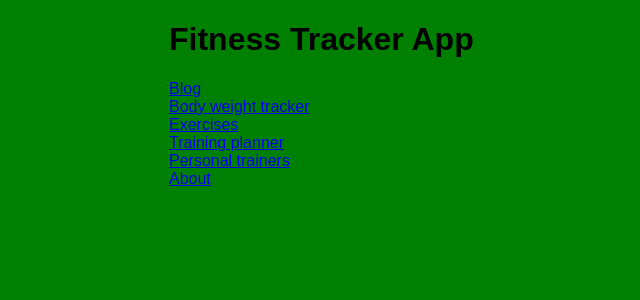
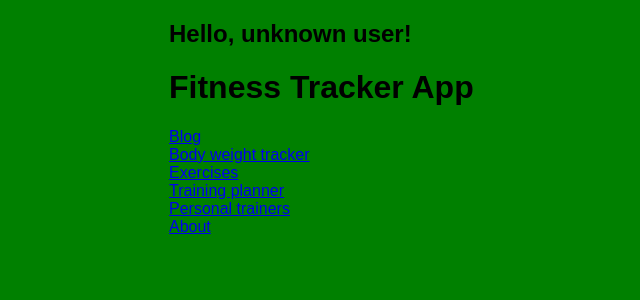
Before and after one commit to piotr-GG/fitness_tracker, a Flask app: page / in a window 1280 px wide. Shown: the part 46-346 px from the top of the page, without its empty margins (271-911 px from the left). Run offline with Flask 3, Linux system fonts and the light colour scheme.

Commit message:
Finished logging part, added welcoming message after logging in

```diff
--- a/ft_app/auth.py
+++ b/ft_app/auth.py
@@ -7,7 +7,7 @@ from werkzeug.security import check_password_hash, generate_password_hash
 
 from ft_app.forms import RegistrationForm, LoginForm
 from ft_app.models.dbc.database import db_session
-from ft_app.models.dbc.queries import check_if_user_exists
+from ft_app.models.dbc.queries import check_if_user_exists, get_user_by_id
 from ft_app.models.models import User
 
 bp = Blueprint('auth', __name__, url_prefix='/auth')
@@ -72,3 +72,13 @@ def register():
             for m in msg:
                 flash(m)
     return render_template("auth/register.html", form=form)
+
+
+@bp.before_app_request
+def load_logged_in_user():
+    user_id = session.get('user_id')
+
+    if user_id is None:
+        g.user = None
+    else:
+        g.user = get_user_by_id(user_id)
--- a/ft_app/models/dbc/queries.py
+++ b/ft_app/models/dbc/queries.py
@@ -1,3 +1,5 @@
+from sqlalchemy import select
+
 from ft_app.models.dbc.database import db_session
 from ft_app.models.models import User
 
@@ -18,3 +20,7 @@ def _user_exists_by_username(user: User):
 def _user_exists_by_email(user: User):
     q = db_session.query(User).filter(User.email == user.email)
     return db_session.execute(db_session.query(q.exists()))
+
+
+def get_user_by_id(user_id):
+    return db_session.execute(select(User).where(User.id == user_id)).fetchone().User
--- a/ft_app/templates/auth/user_panel.html
+++ b/ft_app/templates/auth/user_panel.html
@@ -9,6 +9,7 @@
         <h1>User panel options!</h1>
         {% if g.user %}
         <li>User panel 101</li>
+        <li><a href="{{ url_for('auth.logout') }}">Log Out</a></li>
         <li>Have fun and all good stuff</li>
         {% else %}
         <li><a href="{{ url_for('auth.login') }}">Log In</a></li>
--- a/ft_app/templates/index.html
+++ b/ft_app/templates/index.html
@@ -6,6 +6,11 @@
 
 {% block body %}
 <div class="content">
+   {% if g.user %}
+      <h2>Hello, {{ g.user.username }}!</h2>
+   {% else %}
+      <h2>Hello, unknown user!</h2>
+   {% endif %}
    <h1>Fitness Tracker App</h1>
    <a href="{{ url_for('blog.index') }}">Blog</a><br>
    <a href="{{ url_for('bw_tracker.index') }}">Body weight tracker</a><br>
```
